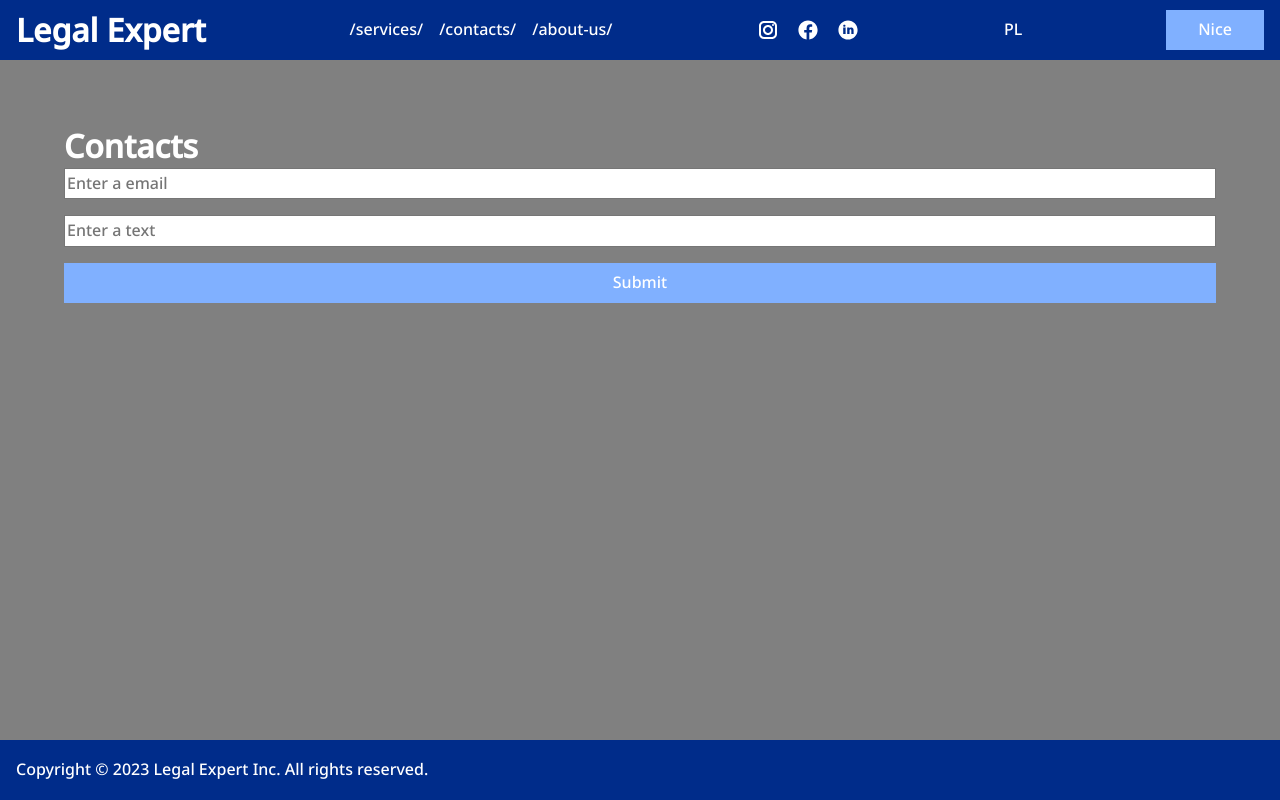
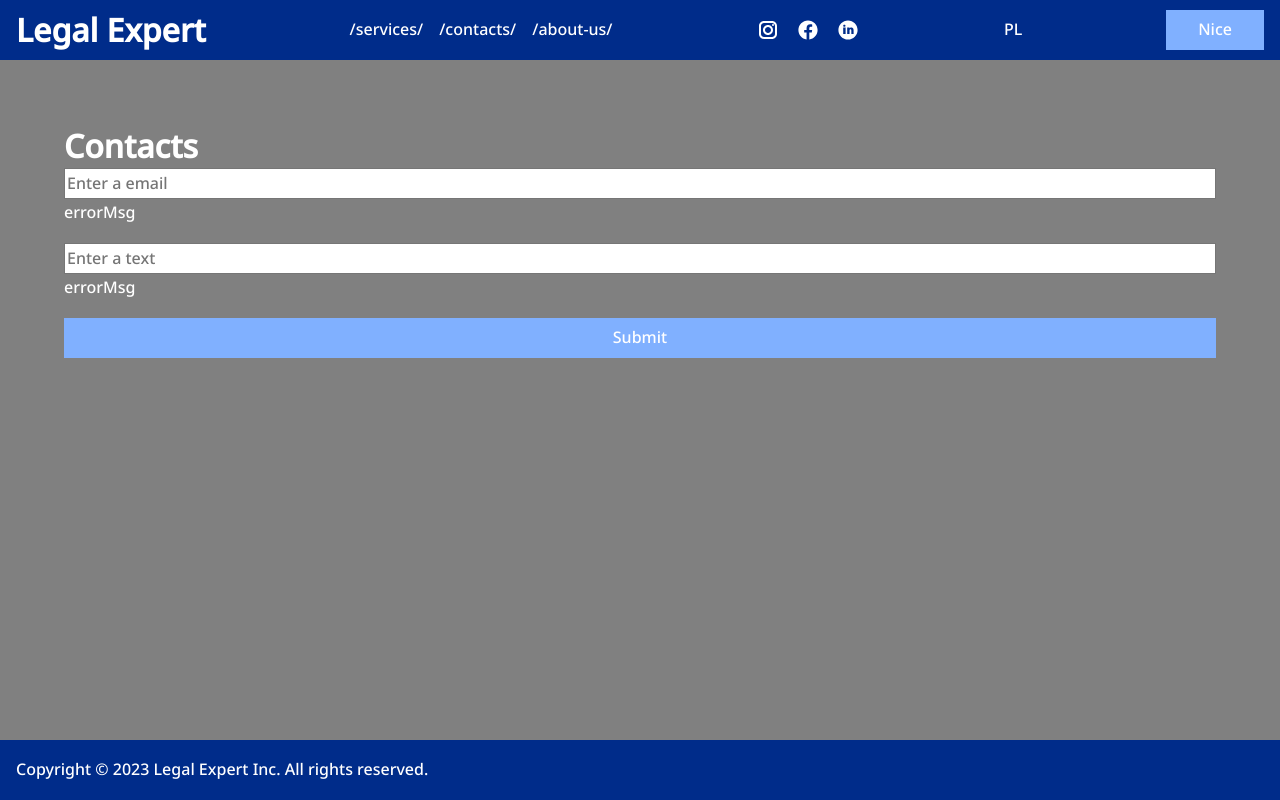
Before and after one commit to polyakh/legal_expert, a Next.js app: page /contacts in a window 1280 px wide. Built offline with nearby package versions, Linux system fonts and the light colour scheme.

Commit message:
chor:[components] extend ConditionalWrapper

```diff
--- a/components/form/text-field/text-field.tsx
+++ b/components/form/text-field/text-field.tsx
@@ -4,7 +4,7 @@ import { type InputHTMLAttributes, type HTMLInputTypeAttribute, useId } from "re
 
 //region Local Imports
 import type {WithAsProps, Size} from "~shared/typings";
-import {getClassNames} from "~components/utilities";
+import {getClassNames, ConditionalWrapper} from "~components";
 import { useFieldState } from "./use-field-state";
 import styles from "./text-field.module.css";
 import { inputTypeText, type InputTypes } from "./consts";
@@ -30,12 +30,12 @@ function TextField({
                      placeholder,
                      disabled,
                      name,
-  required
+  required =false
 }: TextFieldOwnProps) {
   const computedStyles = getClassNames(styles.textField)
   const { onChange } = useFieldState({ value });
-  return (
-    <Component
+
+  const instanceTextField = <Component
     id={type}
     type={type}
     disabled={disabled}
@@ -44,7 +44,15 @@ function TextField({
     onChange={onChange}
     name={name}
   />
-  );
+  return <ConditionalWrapper
+    isCondition={required}
+    wrapper={(child) => (<div>
+      {instanceTextField}
+      <span>errorMsg</span>
+    </div>)}
+  >
+    {instanceTextField}
+  </ConditionalWrapper>;
 }
 
 export {COMPONENT_KEY};
--- a/components/ui/conditional-wrapper/conditional-wrapper.tsx
+++ b/components/ui/conditional-wrapper/conditional-wrapper.tsx
@@ -1,5 +1,5 @@
 //region Global Imports
-import {type PropsWithChildren, ReactNode} from "react";
+import {type PropsWithChildren, ReactNode, ReactElement} from "react";
 //endregion
 
 //region Local Imports
@@ -10,13 +10,13 @@ const COMPONENT_KEY = "ConditionalWrapper";
 
 function ConditionalWrapper({
                               children,
-                              condition,
+                              isCondition,
                               wrapper,
                             }: PropsWithChildren<{
-  readonly condition: boolean;
-  readonly wrapper: (children: ReactNode) => JSX.Element;
+  readonly isCondition: boolean;
+  readonly wrapper: (child: ReactNode) => ReactElement;
 }>) {
-  return condition ? wrapper(children) : children;
+  return isCondition ? wrapper(children) : <>{children}</>;
 }
 
 export {COMPONENT_KEY};
```
Also changed, not shown: 1 other file (tests, documents, lock files or other folders). Lines whose indentation alone changed are shown as unchanged.
